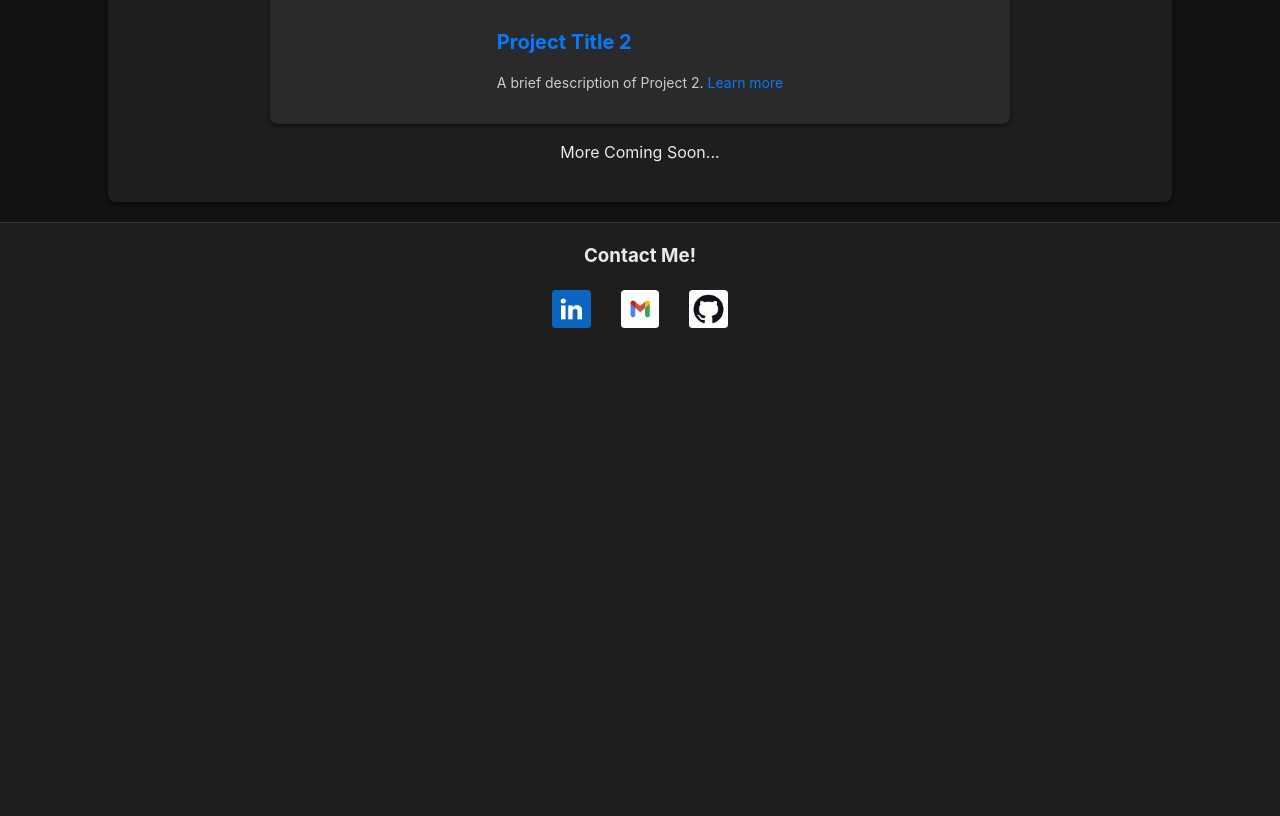
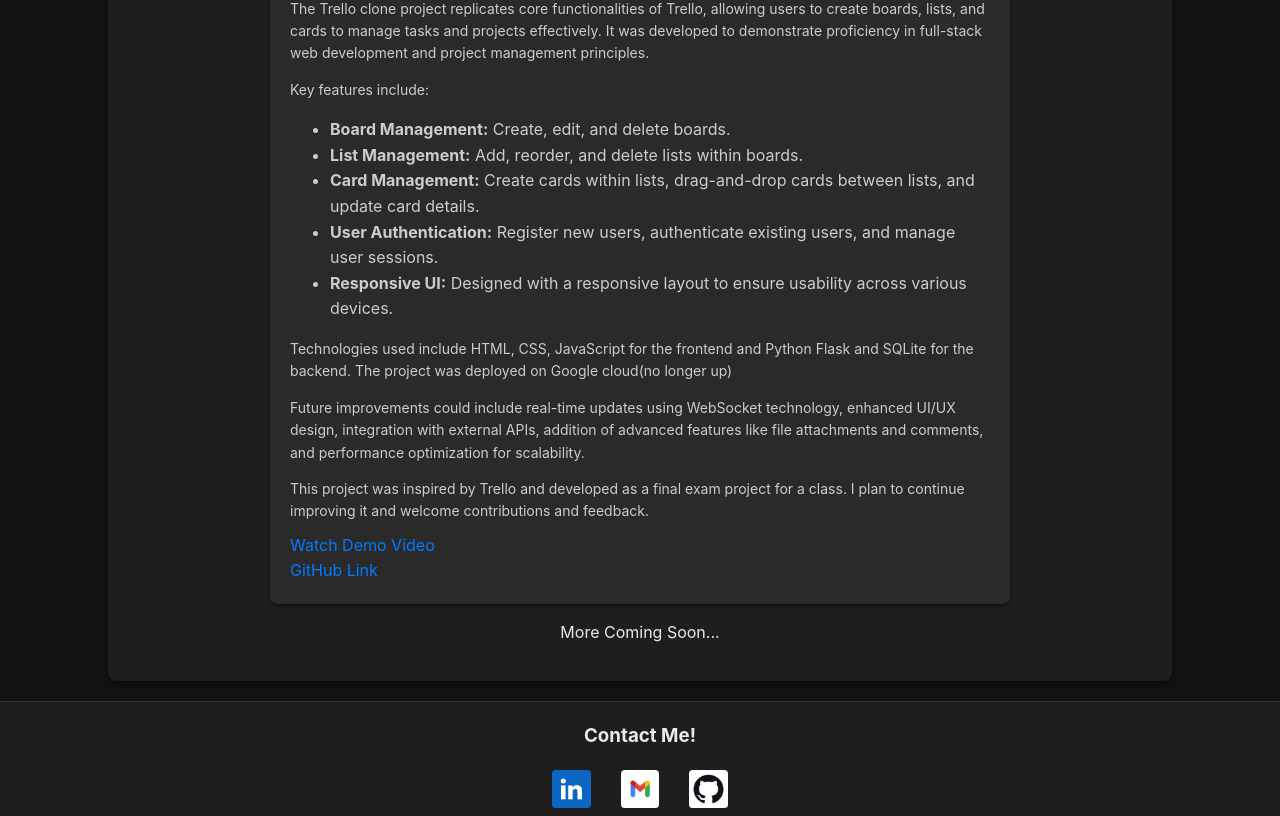
Before and after one commit to Archangel252/Portfolio, a Flask app: page /projects in a window 1280 px wide. Shown: the part 1658-2474 px from the top of the page. Before the commit the page ends 1986 px from the top, so only its background shows below. Run offline with Flask 3, Linux system fonts and the light colour scheme.

Commit message:
Final Touches before basic Deployment

```diff
--- a/docker-compose.yml
+++ b/docker-compose.yml
@@ -1,4 +1,4 @@
-# Author  : Prof. MM Ghassemi <ghassem3@msu.edu>
+# Author  : Aiden Dixon
 
 version: "3.8"
 services:
--- a/flask_app/static/main/js/projects.js
+++ b/flask_app/static/main/js/projects.js
@@ -1,4 +1,4 @@
-function loadVideo() {
-    var videoContainer = document.getElementById('video-container');
-    videoContainer.innerHTML = '<iframe width="560" height="315" src="static/main/videos/SecondDemo.mp4" frameborder="0" allowfullscreen></iframe>';
+function loadVideo(path,id) {
+    var videoContainer = document.getElementById(id);
+    videoContainer.innerHTML = `<iframe width="560" height="315" src=${path} frameborder="0" allowfullscreen></iframe>`;
 }
--- a/flask_app/templates/projects.html
+++ b/flask_app/templates/projects.html
@@ -35,18 +35,42 @@
 
           The project won first overall and I was asked to make a production version integrated into Jira itself
         </p>
-        <div id="video-container">
-          <a href="javascript:void(0);" id="play-button" onclick="loadVideo()">Watch Demo Video</a>
+        <div id="SimplifyIT-video-container">
+          <a href="javascript:void(0);" id="play-button" onclick="loadVideo('static/main/videos/SecondDemo.mp4', 'SimplifyIT-video-container')">Watch Demo Video</a>
       </div>
 
         <p>GitHub: **Internal to General Motors and cannot be shared**</p>
       </div>
     </div>
     <div class="project-item">
-      <img src="static/main/images/project2.png" alt="Project 2" class="project-image">
+      <img src="static/main/images/PlanIT-image.png" alt="Trello-Clone" class="project-image">
       <div class="project-description">
-        <h2>Project Title 2</h2>
-        <p>A brief description of Project 2. <a href="link-to-project-2" target="_blank">Learn more</a></p>
+        <h2>PlanIT - Trello Clone</h2>
+        <div class="timeline-date">Feb 2024 – Present</div>
+        <p>During my final exam for a class, I developed a Trello clone, a project management platform aimed at improving team collaboration and task management.</p>
+
+        <p>The Trello clone project replicates core functionalities of Trello, allowing users to create boards, lists, and cards to manage tasks and projects effectively. It was developed to demonstrate proficiency in full-stack web development and project management principles.</p>
+
+        <p>Key features include:</p>
+        <ul>
+          <li><strong>Board Management:</strong> Create, edit, and delete boards.</li>
+          <li><strong>List Management:</strong> Add, reorder, and delete lists within boards.</li>
+          <li><strong>Card Management:</strong> Create cards within lists, drag-and-drop cards between lists, and update card details.</li>
+          <li><strong>User Authentication:</strong> Register new users, authenticate existing users, and manage user sessions.</li>
+          <li><strong>Responsive UI:</strong> Designed with a responsive layout to ensure usability across various devices.</li>
+        </ul>
+
+        <p>Technologies used include HTML, CSS, JavaScript for the frontend and Python Flask and SQLite  for the backend. The project was deployed on Google cloud(no longer up)</p>
+
+        <p>Future improvements could include real-time updates using WebSocket technology, enhanced UI/UX design, integration with external APIs, addition of advanced features like file attachments and comments, and performance optimization for scalability.</p>
+
+        <p>This project was inspired by Trello and developed as a final exam project for a class. I plan to continue improving it and welcome contributions and feedback.</p>
+
+        <div id="PlanIT-video-container">
+          <a href="javascript:void(0);" id="play-button" onclick="loadVideo('static/main/videos/PlanIT-video.mp4','PlanIT-video-container')">Watch Demo Video</a>
+        </div>
+
+        <a href="https://github.com/Archangel252/Trello-clone">GitHub Link</a>
       </div>
     </div>
     <!-- Add more project items as needed -->
```
Also changed, not shown: flask_app/static/main/images/PlanIT-image.png (added), flask_app/static/main/images/black_particles.jpg (deleted), 2 other files.
